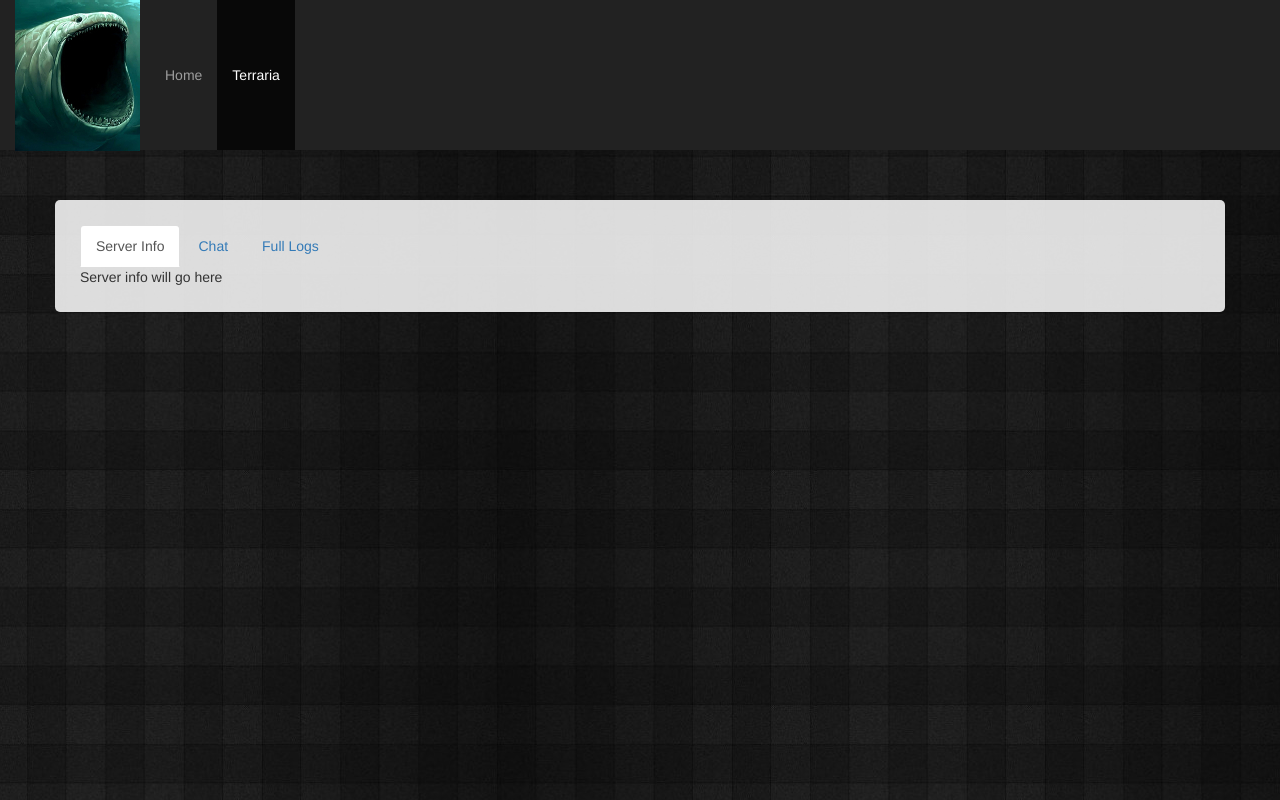
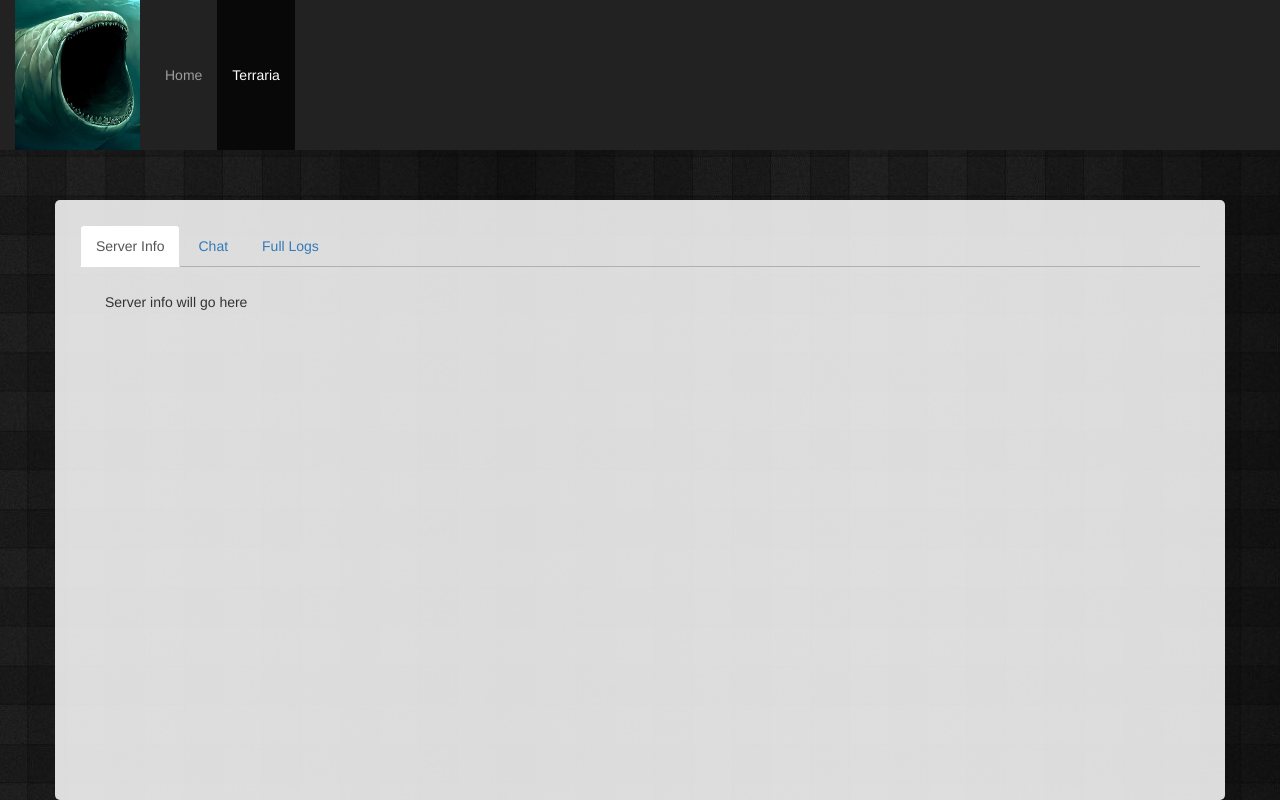
Before and after one commit to MattCoachCarter/coachgameserverweb, a plain HTML site: page terraria.html in a window 1280 px wide. Drawn offline with nearby package versions, Linux system fonts and the light colour scheme.

Commit message:
Fixing more stylings

```diff
--- a/css/global.css
+++ b/css/global.css
@@ -8,6 +8,7 @@ body
 	background-color: rgba(255, 255, 255, 0.85);
 	padding: 25px;
 	border-radius: 5px;
+	min-height: 600px;
 }
 
 .navbar
@@ -41,3 +42,13 @@ body
 {
 	content: "BLOOP";
 }
+
+.nav-tabs
+{
+	border-bottom: 1px solid #B0B0B0!important;
+}
+
+.tab-content div
+{
+	padding: 25px;
+}
--- a/terraria.html
+++ b/terraria.html
@@ -33,9 +33,7 @@
 		        <span class="icon-bar"></span>
 		        <span class="icon-bar"></span>
 		      </button>
-		      <div class="custom-brand">
-		      	<img alt="Brand" src="images/bloop.jpg">
-		      </div>
+		      <div class="custom-brand"></div>
 		    </div>
 
 		    <!-- Collect the nav links, forms, and other content for toggling -->
@@ -52,7 +50,7 @@
 		<!-- START CONTENT -->
 		<div class="content-wrapper container">
 			<!-- START TABBED CONTENT -->
-			<ul class="nav nav-tabs" role="tablist">
+			<ul class="nav nav-tabs" id="terraria_server_tabs" role="tablist">
 		   	<li role="presentation" class="active"><a href="#server_info" aria-controls="server_info" role="tab" data-toggle="tab">Server Info</a></li>
 			   <li role="presentation"><a href="#chat" aria-controls="chat" role="tab" data-toggle="tab">Chat</a></li>
 			   <li role="presentation"><a href="#full_logs" aria-controls="full_logs" role="tab" data-toggle="tab">Full Logs</a></li>
```
